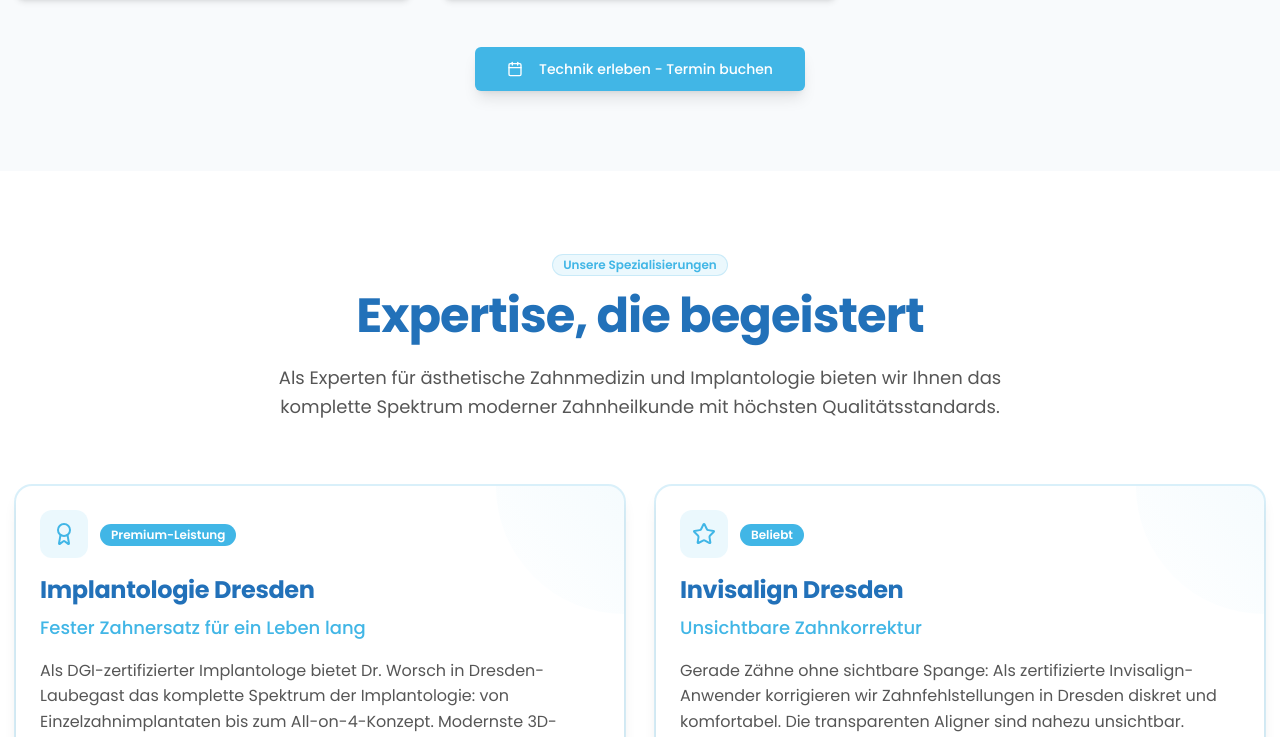
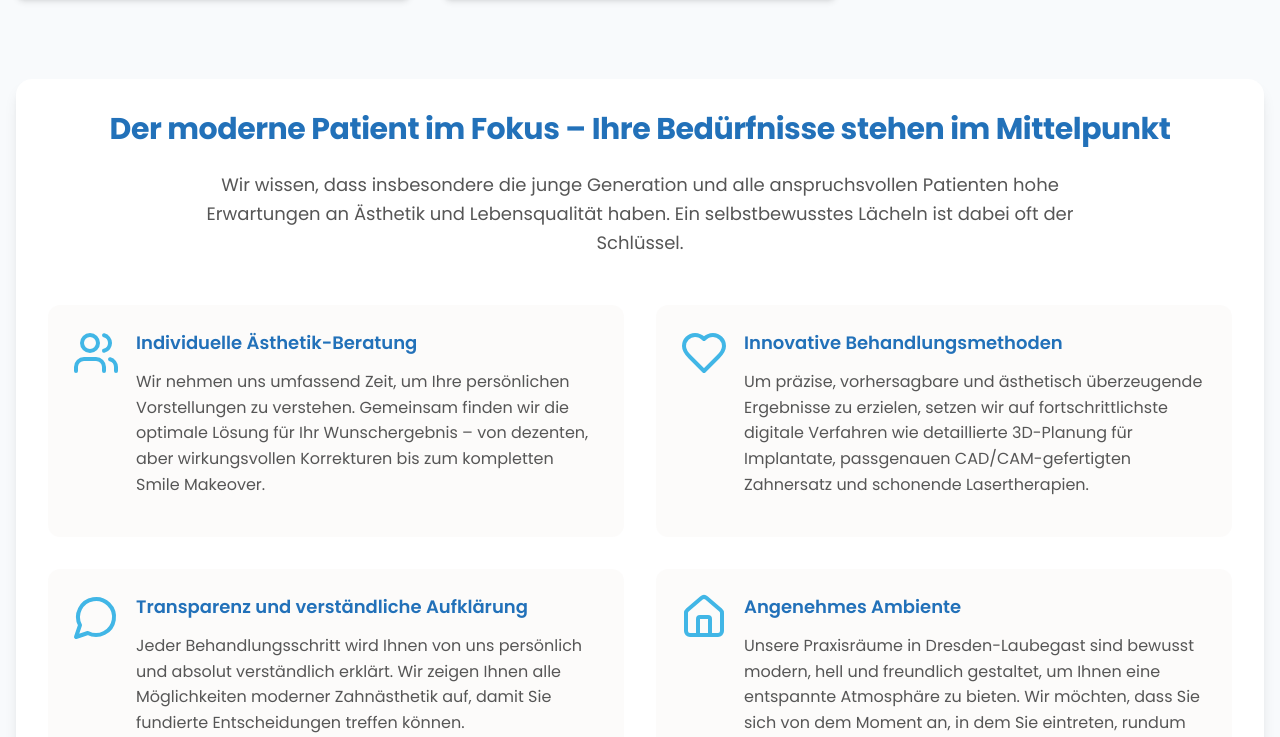
Before and after one commit to Worschi-AI/zahnarztpraxisworsch, a React (Vite) app: page /about in a window 1280 px wide. Shown: the part 2367-3104 px from the top of the page. Built offline with nearby package versions, Linux system fonts and the light colour scheme.

Commit message:
Add new content to TechnologySection
Added a new section to the TechnologySection component with content about "Der moderne Patient im Fokus". Edited src/components/about/TechnologySection.tsx.

```diff
--- a/src/components/about/TechnologySection.tsx
+++ b/src/components/about/TechnologySection.tsx
@@ -2,7 +2,7 @@
 import React from 'react';
 import { Button } from '@/components/ui/button';
 import { Link } from 'react-router-dom';
-import { Monitor, Sparkles, Scan, Zap, CheckCircle, Calendar } from 'lucide-react';
+import { Monitor, Sparkles, Scan, Zap, CheckCircle, Calendar, Users, Heart, MessageCircle, Home } from 'lucide-react';
 
 const TechnologySection = () => {
   const technologyFeatures = [
@@ -38,6 +38,29 @@ const TechnologySection = () => {
     }
   ];
 
+  const patientFocusFeatures = [
+    {
+      icon: <Users className="w-12 h-12 text-dental-turquoise" />,
+      title: "Individuelle Ästhetik-Beratung",
+      description: "Wir nehmen uns umfassend Zeit, um Ihre persönlichen Vorstellungen zu verstehen. Gemeinsam finden wir die optimale Lösung für Ihr Wunschergebnis – von dezenten, aber wirkungsvollen Korrekturen bis zum kompletten Smile Makeover."
+    },
+    {
+      icon: <Heart className="w-12 h-12 text-dental-turquoise" />,
+      title: "Innovative Behandlungsmethoden",
+      description: "Um präzise, vorhersagbare und ästhetisch überzeugende Ergebnisse zu erzielen, setzen wir auf fortschrittlichste digitale Verfahren wie detaillierte 3D-Planung für Implantate, passgenauen CAD/CAM-gefertigten Zahnersatz und schonende Lasertherapien."
+    },
+    {
+      icon: <MessageCircle className="w-12 h-12 text-dental-turquoise" />,
+      title: "Transparenz und verständliche Aufklärung",
+      description: "Jeder Behandlungsschritt wird Ihnen von uns persönlich und absolut verständlich erklärt. Wir zeigen Ihnen alle Möglichkeiten moderner Zahnästhetik auf, damit Sie fundierte Entscheidungen treffen können."
+    },
+    {
+      icon: <Home className="w-12 h-12 text-dental-turquoise" />,
+      title: "Angenehmes Ambiente",
+      description: "Unsere Praxisräume in Dresden-Laubegast sind bewusst modern, hell und freundlich gestaltet, um Ihnen eine entspannte Atmosphäre zu bieten. Wir möchten, dass Sie sich von dem Moment an, in dem Sie eintreten, rundum wohlfühlen."
+    }
+  ];
+
   return (
     <section className="py-20" style={{ backgroundColor: '#F8FAFC' }}>
       <div className="container mx-auto px-4">
@@ -52,7 +75,7 @@ const TechnologySection = () => {
           </div>
 
           {/* Tech-Grid */}
-          <div className="grid grid-cols-1 md:grid-cols-2 lg:grid-cols-3 gap-8 mb-12">
+          <div className="grid grid-cols-1 md:grid-cols-2 lg:grid-cols-3 gap-8 mb-20">
             {technologyFeatures.map((tech, index) => (
               <div
                 key={index}
@@ -81,8 +104,42 @@ const TechnologySection = () => {
             ))}
           </div>
 
+          {/* New Patient Focus Section */}
+          <div className="bg-white rounded-2xl p-8 shadow-lg animate-on-scroll">
+            <div className="text-center mb-12">
+              <h3 className="text-2xl md:text-3xl font-bold text-dental-blue mb-6">
+                Der moderne Patient im Fokus – Ihre Bedürfnisse stehen im Mittelpunkt
+              </h3>
+              <p className="text-lg text-dental-gray max-w-4xl mx-auto leading-relaxed">
+                Wir wissen, dass insbesondere die junge Generation und alle anspruchsvollen Patienten hohe Erwartungen an Ästhetik und Lebensqualität haben. Ein selbstbewusstes Lächeln ist dabei oft der Schlüssel.
+              </p>
+            </div>
+
+            <div className="grid grid-cols-1 md:grid-cols-2 gap-8">
+              {patientFocusFeatures.map((feature, index) => (
+                <div
+                  key={index}
+                  className="flex gap-4 p-6 bg-dental-beige/30 rounded-xl hover:bg-dental-beige/50 transition-colors animate-on-scroll"
+                  style={{ animationDelay: `${index * 150}ms` }}
+                >
+                  <div className="flex-shrink-0">
+                    {feature.icon}
+                  </div>
+                  <div>
+                    <h4 className="text-lg font-semibold text-dental-blue mb-3">
+                      {feature.title}
+                    </h4>
+                    <p className="text-dental-gray leading-relaxed">
+                      {feature.description}
+                    </p>
+                  </div>
+                </div>
+              ))}
+            </div>
+          </div>
+
           {/* CTA */}
-          <div className="text-center animate-on-scroll">
+          <div className="text-center mt-12 animate-on-scroll">
             <Button asChild size="lg" className="bg-dental-turquoise hover:bg-dental-blue hover:scale-105 transform transition-all duration-300 text-white shadow-lg hover:shadow-xl">
               <Link to="/appointment">
                 <Calendar className="w-5 h-5 mr-2" />
```
